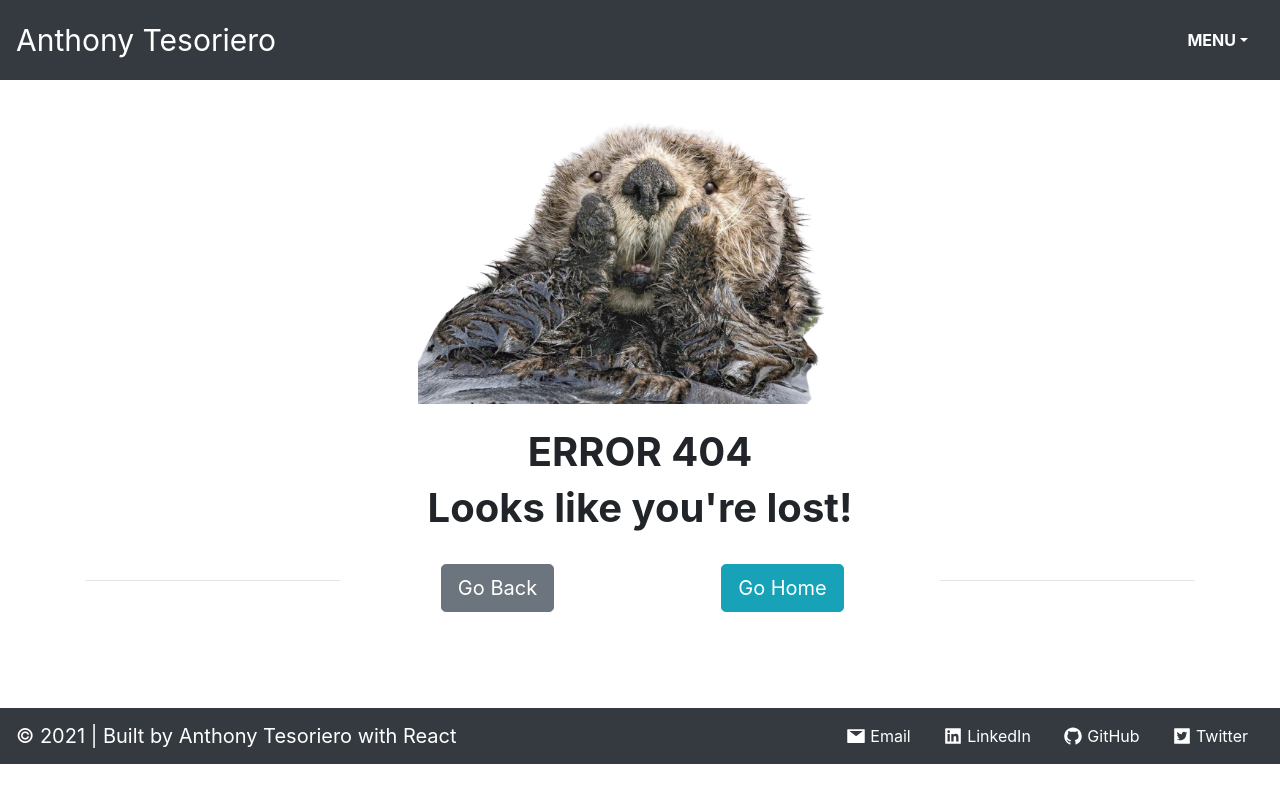
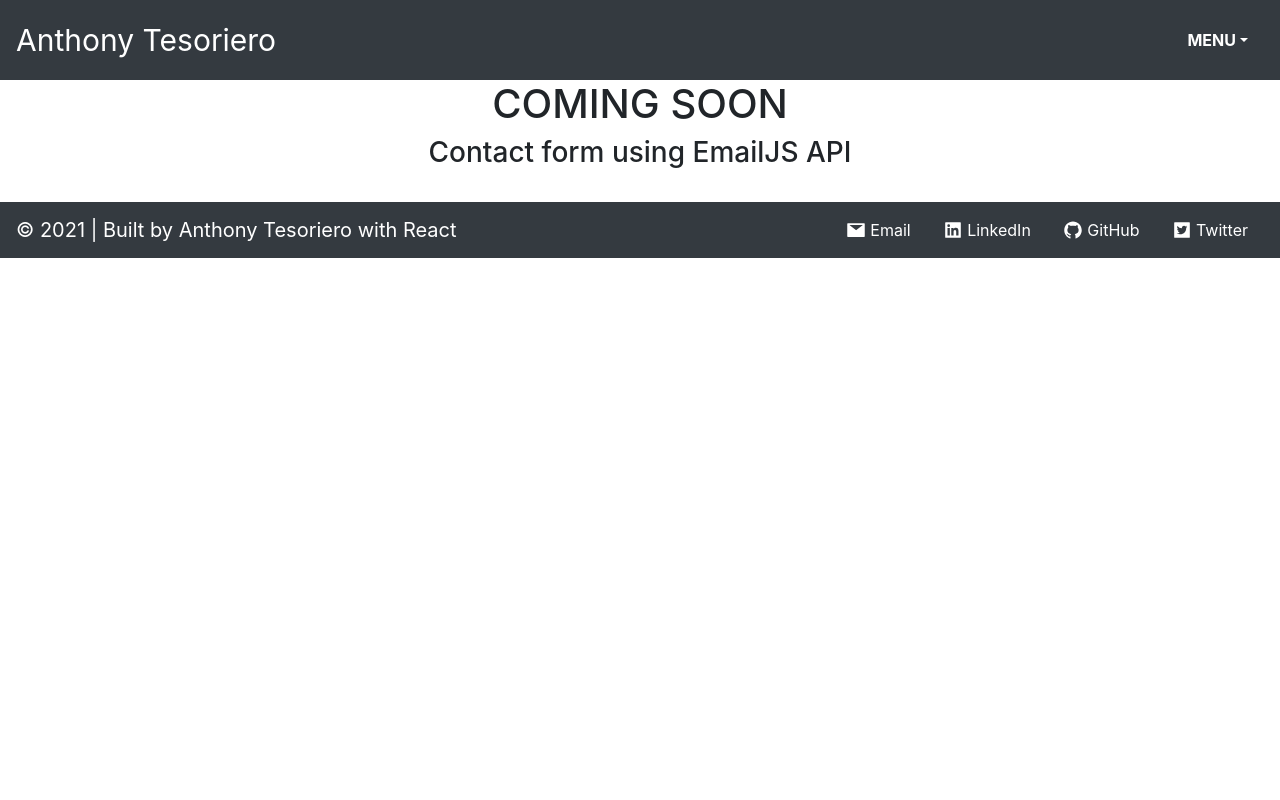
Before and after one commit to anttesoriero/AntTesReact, a React (Create React App) app in the folder AntTes/react-typescript/: page /contact in a window 1280 px wide. Before the commit this address led to /error. Built offline with nearby package versions, Linux system fonts and the light colour scheme.

Commit message:
Add Contact Page

```diff
--- a/AntTes/react-typescript/src/App.tsx
+++ b/AntTes/react-typescript/src/App.tsx
@@ -4,6 +4,7 @@ import LandingPage from './Pages/LandingPage';
 import ErrorPage from './Pages/ErrorPage';
 import Splash from './Pages/Splash';
 import Oddjobs from './Redirect/Oddjobs';
+import Contact from './Pages/Contact';
 
 function App() {
   return (
@@ -13,6 +14,7 @@ function App() {
         <Route exact={true} path="/error" render={(props) => <ErrorPage />} />
         <Route exact={true} path="/splash" render={(props) => <Splash />} />
         <Route exact={true} path="/oddjobs" render={(props) => <Oddjobs />} />
+        <Route exact={true} path="/contact" render={(props) => <Contact />} />
         <Redirect to="/error" />
       </Switch>
     </BrowserRouter>
--- /dev/null
+++ b/AntTes/react-typescript/src/Pages/Contact.tsx
@@ -0,0 +1,24 @@
+import React from 'react';
+import Navigation from '../Components/Navigation';
+import {Container} from 'reactstrap';
+import Footer from '../Components/Footer';
+
+const Contact = () => {
+
+    return (
+        <div>
+            <Navigation pageName="Contact"/>
+
+            <Container>
+                <h1 className="centered">COMING SOON</h1>
+                <h3 className="centered">Contact form using EmailJS API</h3>
+            </Container>
+
+            <br />
+
+            <Footer/>
+        </div>
+    );
+}
+
+export default Contact;
```
Also changed, not shown: 2 other files (tests, documents, lock files or other folders).
